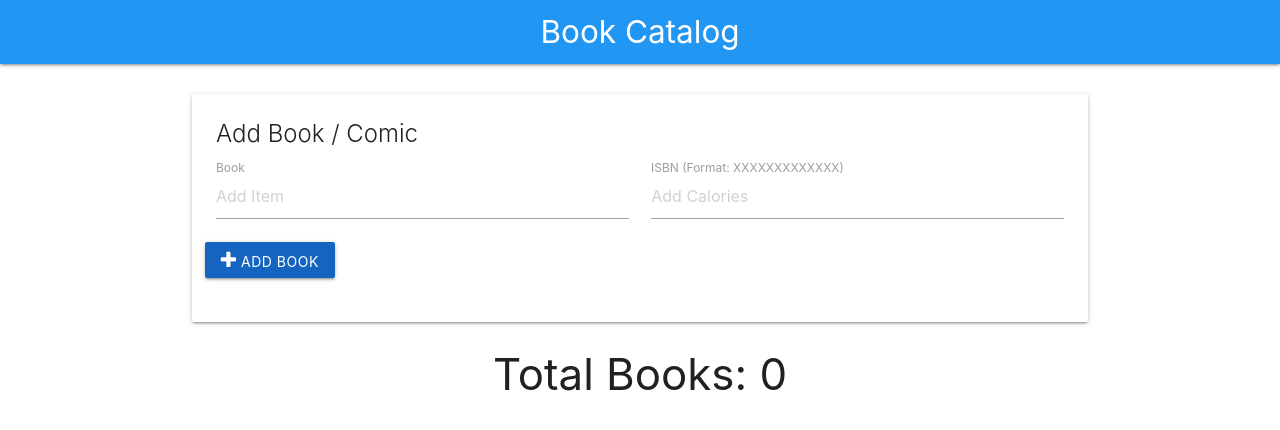
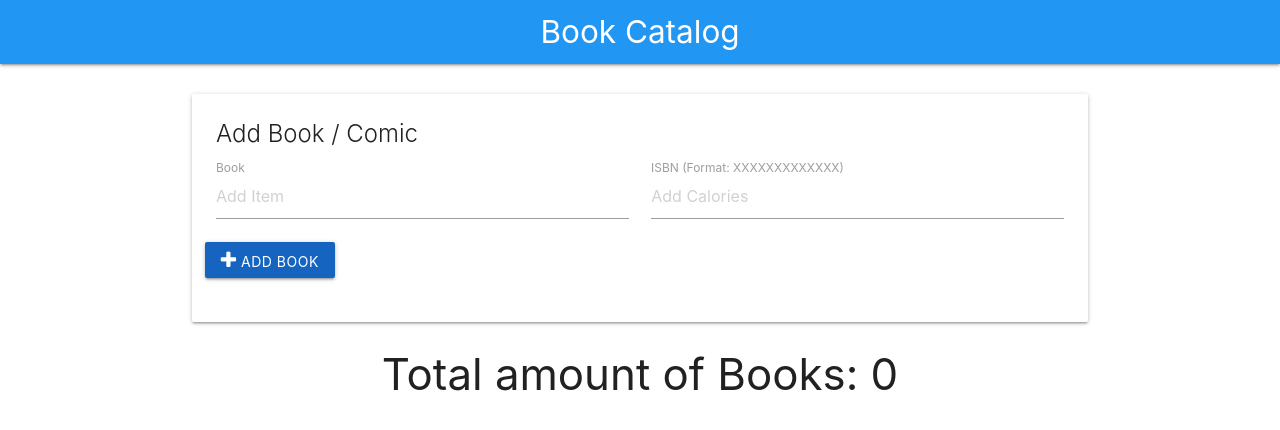
Before and after one commit to DEVX1/Dad-Calorie-Tracker, a Jekyll site: the page index.html, which Jekyll copies as it is, in a window 1280 px wide. Shown: the top 430 px of the page. Built offline with Jekyll 4.4.1, drawn with Linux system fonts in a browser that asks for light colours.

Commit message:
Update index.html

```diff
--- a/index.html
+++ b/index.html
@@ -43,7 +43,7 @@
       </div>
     </div>
     <!-- Calorie Count Tracker -->
-    <h3 class="center-align">Total Books: <span class="total-calories">0</span></h3>
+    <h3 class="center-align">Total amount of Books: <span class="total-calories">0</span></h3>
     <!-- Item List-->
     <ul id="item-list" class="collection">
       <!-- LIs to be generated by Javascript
```
